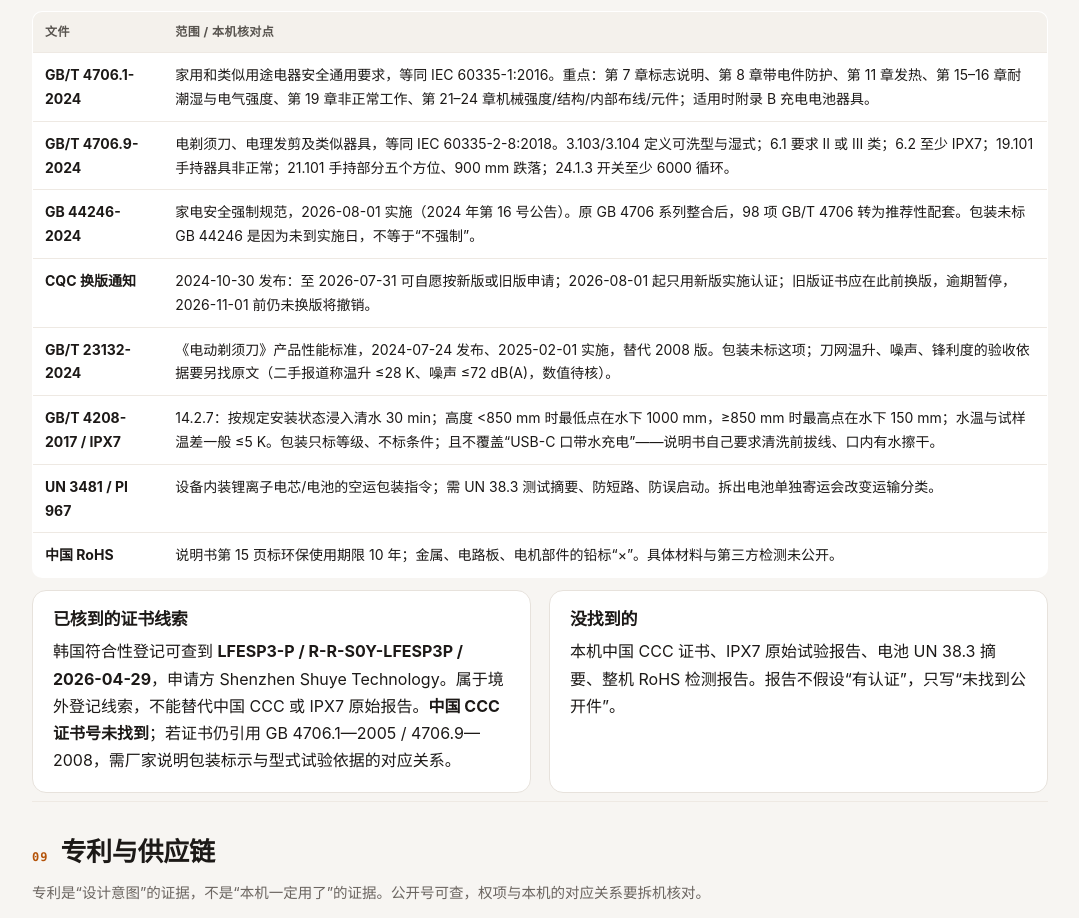
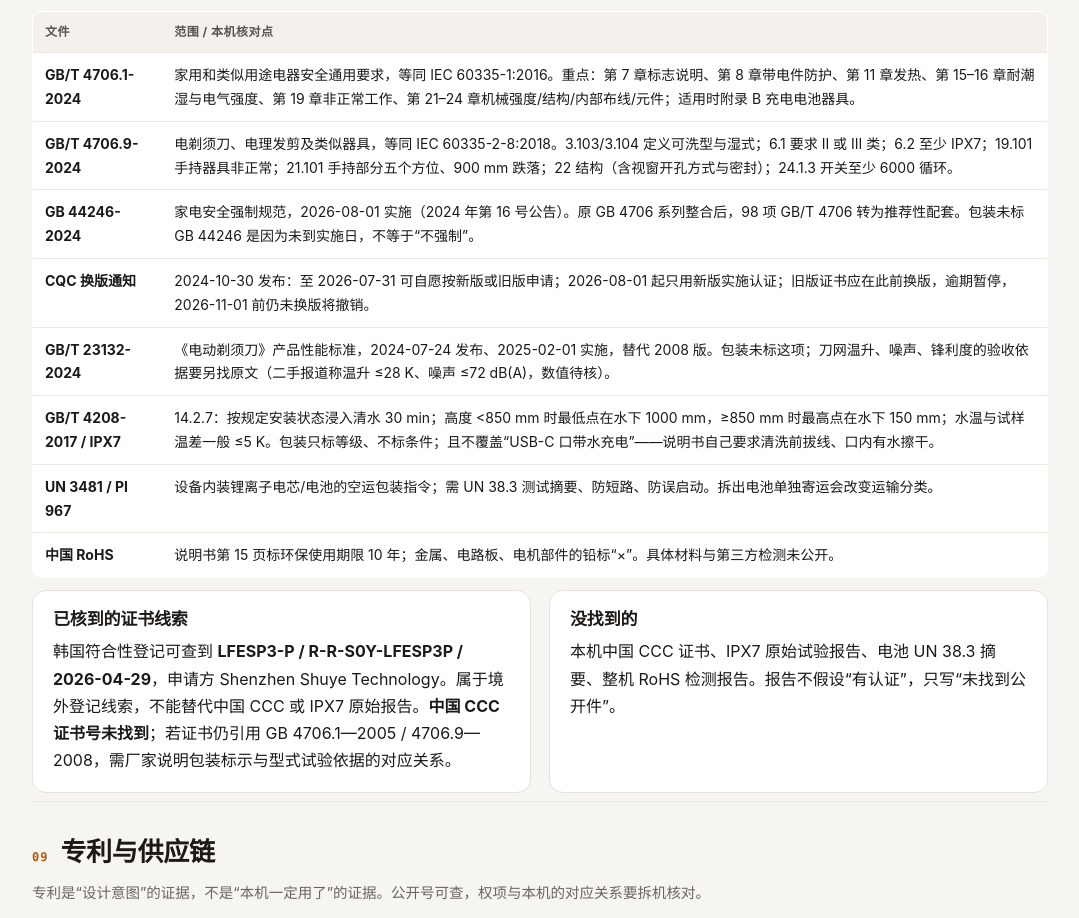
Before and after one commit to keylliucong/laifen-p3-teardown-report, a plain HTML site: page index.html in a window 1280 px wide. Shown: the part 8580-9498 px from the top of the page, without its empty margins (100-1179 px from the left). Drawn offline with Linux system fonts and the light colour scheme.

Commit message:
合规补 22 章：视窗开孔方式与密封核对项

```diff
--- a/index.html
+++ b/index.html
@@ -626,7 +626,7 @@
     <thead><tr><th>文件</th><th>范围 / 本机核对点</th></tr></thead>
     <tbody>
       <tr><td><b>GB/T 4706.1-2024</b></td><td>家用和类似用途电器安全通用要求，等同 IEC 60335-1:2016。重点：第 7 章标志说明、第 8 章带电件防护、第 11 章发热、第 15–16 章耐潮湿与电气强度、第 19 章非正常工作、第 21–24 章机械强度/结构/内部布线/元件；适用时附录 B 充电电池器具。</td></tr>
-      <tr><td><b>GB/T 4706.9-2024</b></td><td>电剃须刀、电理发剪及类似器具，等同 IEC 60335-2-8:2018。3.103/3.104 定义可洗型与湿式；6.1 要求 II 或 III 类；6.2 至少 IPX7；19.101 手持器具非正常；21.101 手持部分五个方位、900 mm 跌落；24.1.3 开关至少 6000 循环。</td></tr>
+      <tr><td><b>GB/T 4706.9-2024</b></td><td>电剃须刀、电理发剪及类似器具，等同 IEC 60335-2-8:2018。3.103/3.104 定义可洗型与湿式；6.1 要求 II 或 III 类；6.2 至少 IPX7；19.101 手持器具非正常；21.101 手持部分五个方位、900 mm 跌落；22 结构（含视窗开孔方式与密封）；24.1.3 开关至少 6000 循环。</td></tr>
       <tr><td><b>GB 44246-2024</b></td><td>家电安全强制规范，2026-08-01 实施（2024 年第 16 号公告）。原 GB 4706 系列整合后，98 项 GB/T 4706 转为推荐性配套。包装未标 GB 44246 是因为未到实施日，不等于“不强制”。</td></tr>
       <tr><td><b>CQC 换版通知</b></td><td>2024-10-30 发布：至 2026-07-31 可自愿按新版或旧版申请；2026-08-01 起只用新版实施认证；旧版证书应在此前换版，逾期暂停，2026-11-01 前仍未换版将撤销。</td></tr>
       <tr><td><b>GB/T 23132-2024</b></td><td>《电动剃须刀》产品性能标准，2024-07-24 发布、2025-02-01 实施，替代 2008 版。包装未标这项；刀网温升、噪声、锋利度的验收依据要另找原文（二手报道称温升 ≤28 K、噪声 ≤72 dB(A)，数值待核）。</td></tr>
```
